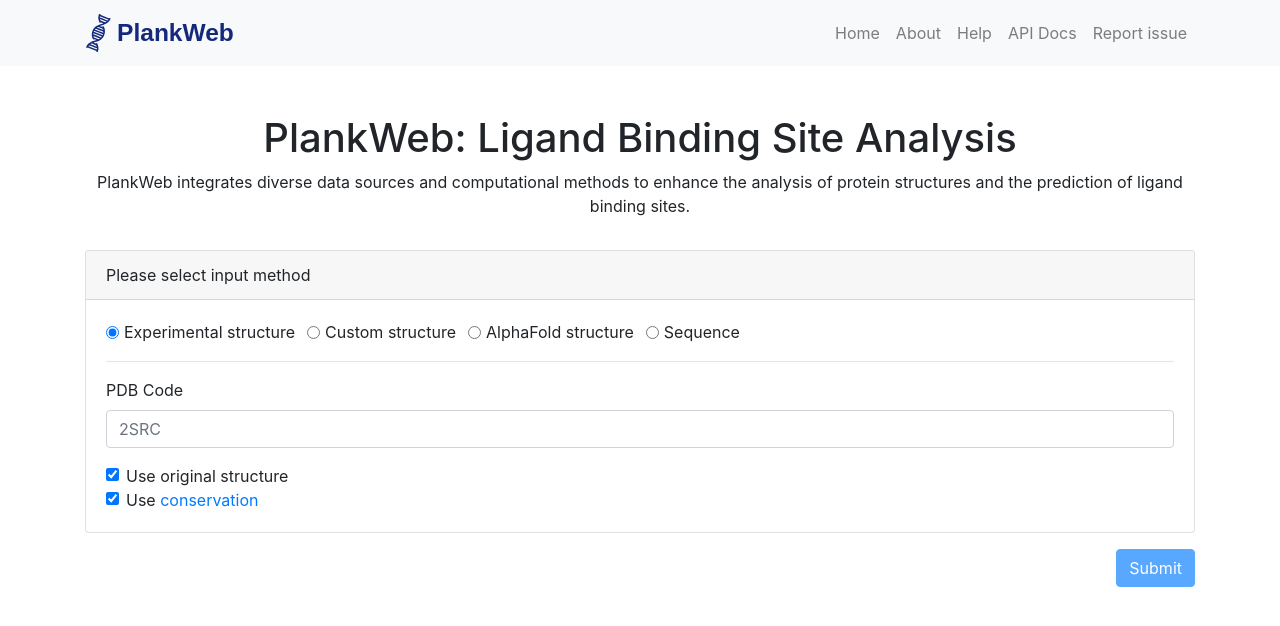
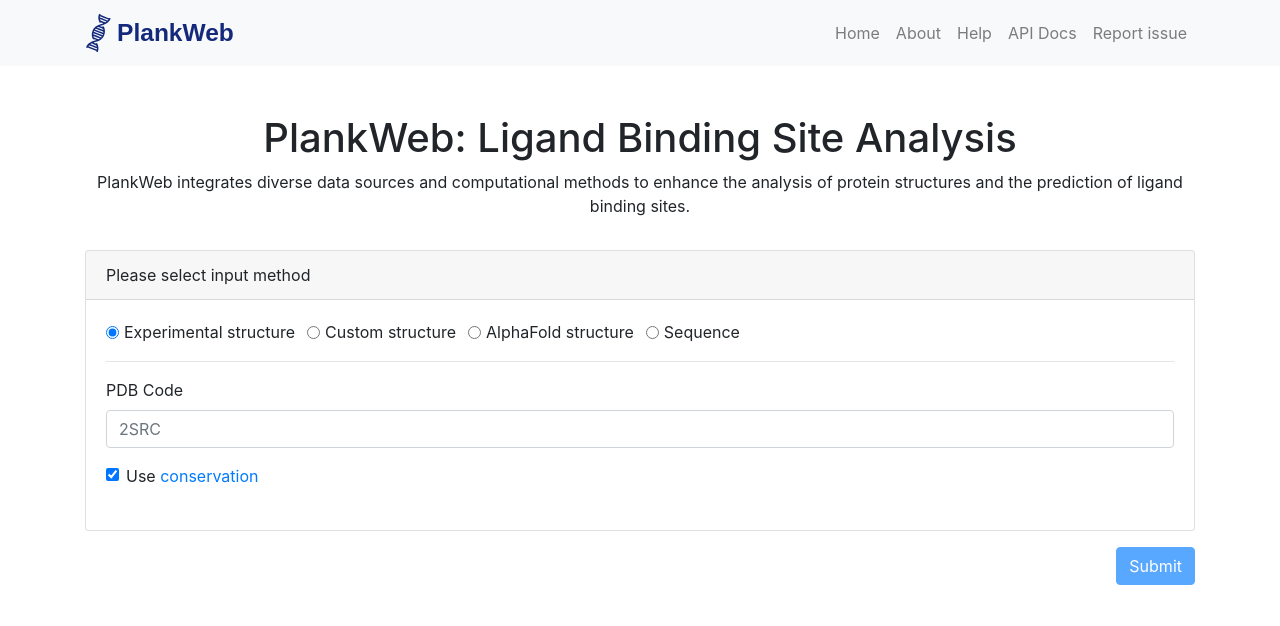
Before and after one commit to milantru/prankweb, a React (Vite) app in the folder src/frontend/: page / in a window 1280 px wide. Shown: the top 626 px of the page. Built offline with nearby package versions, Linux system fonts and the light colour scheme.

Commit message:
Hide chains selecting

```diff
--- a/src/frontend/src/pages/home/components/InputPdbBlock.tsx
+++ b/src/frontend/src/pages/home/components/InputPdbBlock.tsx
@@ -43,7 +43,8 @@
                     value={data.pdbCode}
                     onChange={e => setData({ ...data, pdbCode: sanitizeCode(e.target.value) })} />
             </div>
-            <div className="form-check">
+            {/* Delete d-none to enable chains selecting if desired in the future. */}
+            <div className="d-none form-check">
                 <input className="form-check-input" type="checkbox" id="pdb-seal-structure"
                     title="Uncheck to allow chain filtering."
                     checked={useOriginalStructure}
--- a/src/frontend/src/pages/home/components/InputUserFileBlock.tsx
+++ b/src/frontend/src/pages/home/components/InputUserFileBlock.tsx
@@ -31,7 +31,8 @@
                 </label>
                 <input className="form-control" type="file" id="user-file" onChange={handleFileChange} />
             </div>
-            <div className="mb-3">
+            {/* Delete d-none to enable chains selecting if desired in the future. */}
+            <div className="d-none mb-3">
                 <label htmlFor="user-file-chains" className="form-label">Restrict to chains</label>
                 <input type="text"
                     className="form-control"
```
